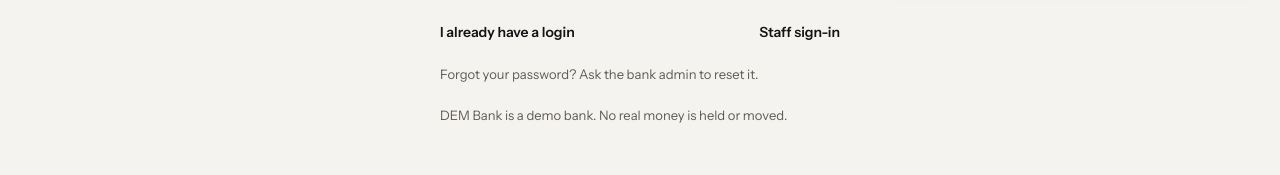
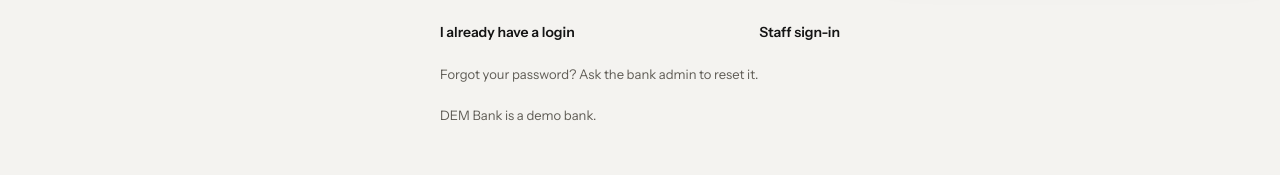
Before and after one commit to chidiclement82-ctrl/dem-bank.com, a plain HTML site: page index.html in a window 1280 px wide. Shown: the part 834-1009 px from the top of the page. Drawn offline with nearby package versions, Linux system fonts and the light colour scheme.

Commit message:
Shorten demo note
Co-Authored-By: Claude Opus 5.5 <noreply@anthropic.com>
Claude-Session: https://claude.ai/code/session_01FHxjnVdANRhaX8H297n1EX

```diff
--- a/index.html
+++ b/index.html
@@ -292,7 +292,7 @@ form { display: flex; flex-direction: column; gap: 16px; max-width: 520px }
     </div>
     <div style="display:flex;justify-content:space-between;gap:12px;flex-wrap:wrap"><button class="link" id="login-switch" type="button"></button><a class="link" href="#staff">Staff sign-in</a></div>
     <p class="muted" style="font-size:13px">Forgot your password? Ask the bank admin to reset it.</p>
-    <p class="muted" style="font-size:13px">DEM Bank is a demo bank. No real money is held or moved.</p>
+    <p class="muted" style="font-size:13px">DEM Bank is a demo bank.</p>
   </div>
 </section>
 
@@ -471,7 +471,7 @@ form { display: flex; flex-direction: column; gap: 16px; max-width: 520px }
       </div>
     </section>
     <p class="foot">Signed in as <b id="who"></b> · <button class="link" id="signout" type="button">Sign out</button></p>
-    <p class="foot" style="margin-top:-14px">DEM Bank is a demo bank. No real money is held or moved.</p>
+    <p class="foot" style="margin-top:-14px">DEM Bank is a demo bank.</p>
   </main>
   <div class="chat" id="chat" role="dialog" aria-label="Customer service chat" hidden>
     <div class="chat-head"><h2>Customer service</h2><button class="link" id="chat-close" type="button">Close</button></div>
```
